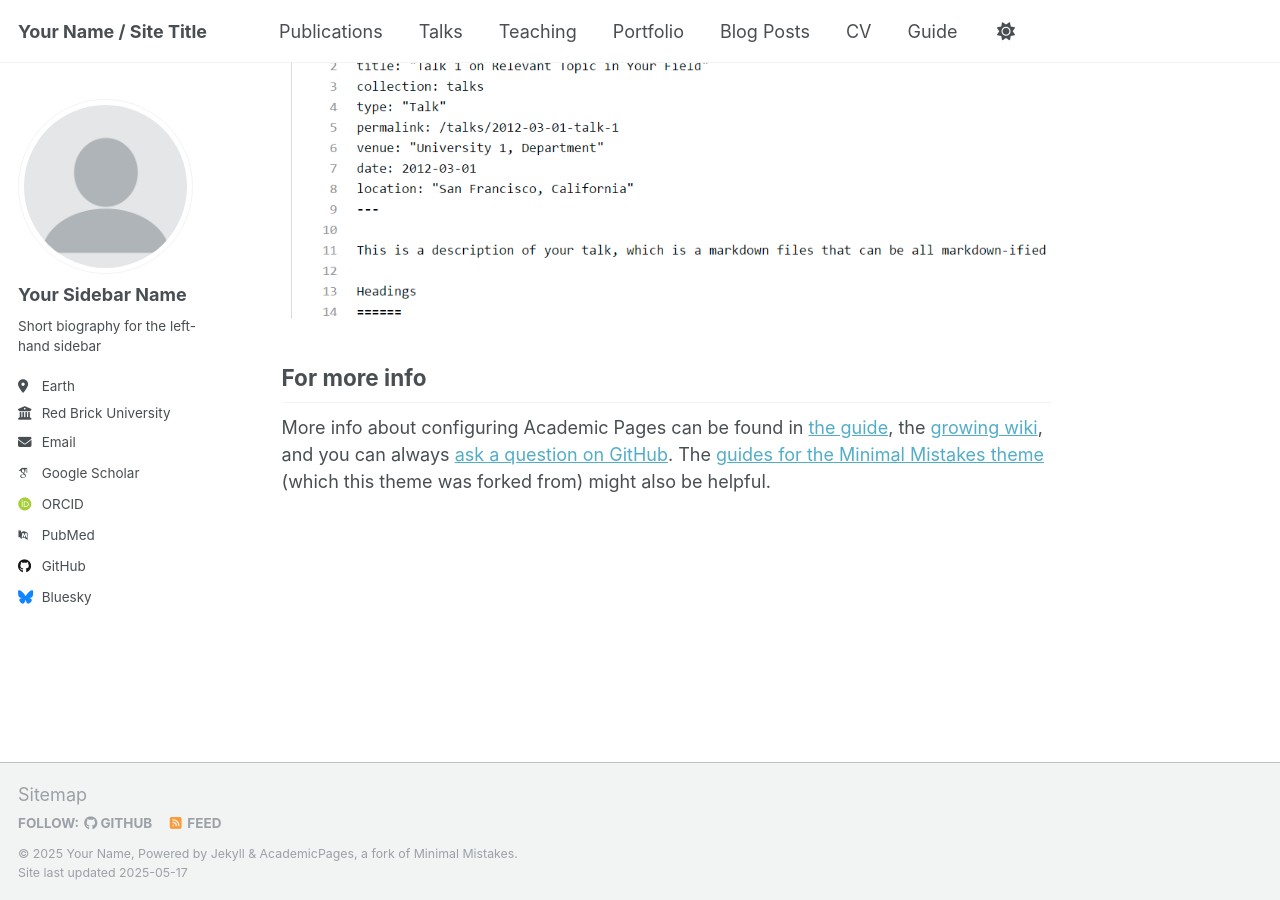
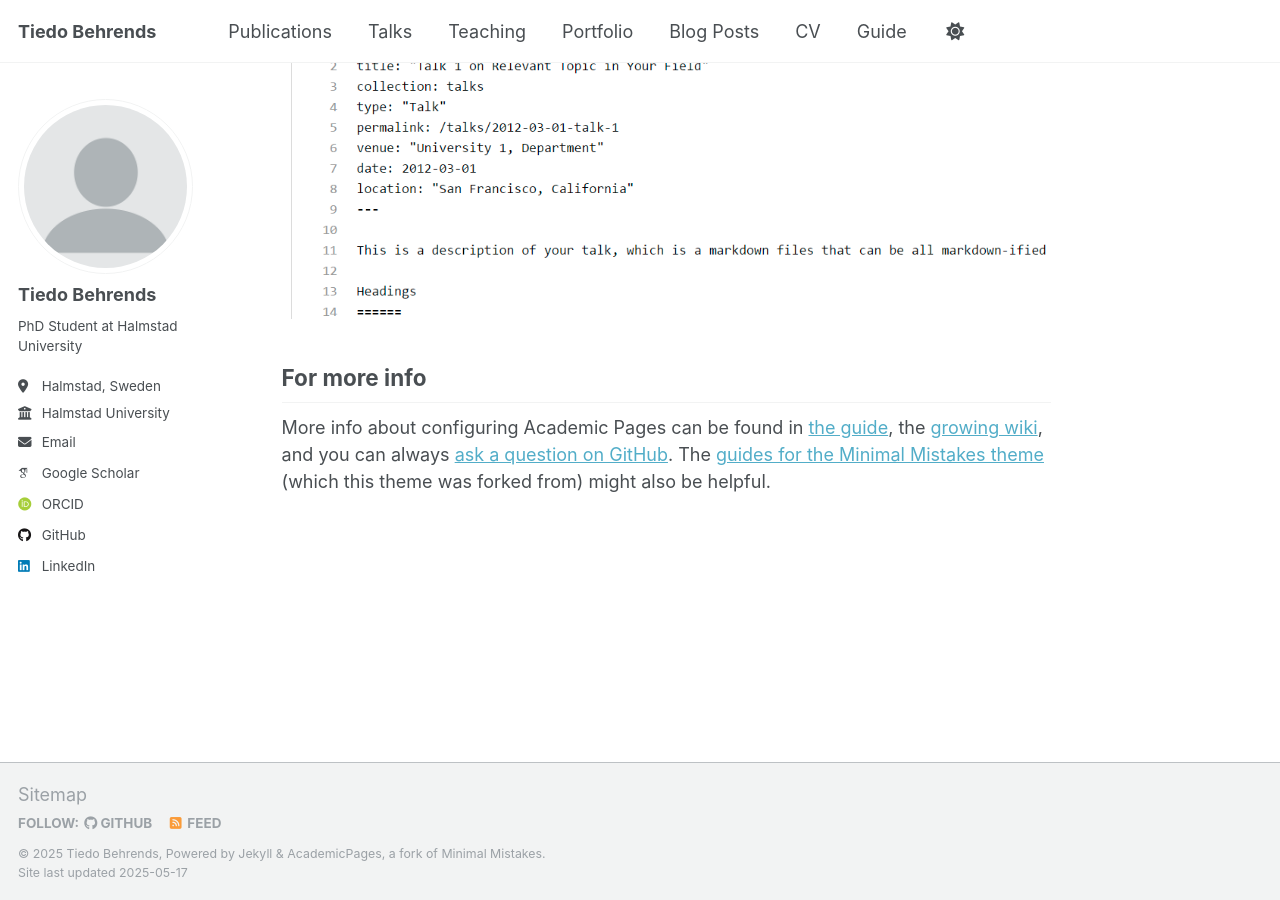
Before and after one commit to tiebehr/tiebehr.github.io, a Jekyll site: the page built from _pages/about.md, in a window 1280 px wide and 900 px high, scrolled down 2636 px. Built offline with Jekyll 4.4.1, drawn with Linux system fonts in a browser that asks for light colours; some web fonts are replaced.

Commit message:
Update _config.yml

```diff
--- a/_config.yml
+++ b/_config.yml
@@ -9,13 +9,13 @@
 # Basic Site Settings
 locale                   : "en-US"
 site_theme               : "default"
-title                    : "Your Name / Site Title"
+title                    : "Tiedo Behrends"
 title_separator          : "-"
-name                     : &name "Your Name"
-description              : &description "personal description"
+name                     : &name "Tiedo Behrends"
+description              : &description "PhD Student at Halmstad University"
 url                      : https://academicpages.github.io # the base hostname & protocol for your site e.g. "https://[your GitHub username].github.io" or if you already have some other page hosted on Github then use "https://[your GitHub username].github.io/[Your Repo Name]"
 baseurl                  : "" # the subpath of your site, e.g. "/blog"
-repository               : "academicpages/academicpages.github.io"
+repository               : "tiebehr.github.io"
 
 # Site Author - The following control what appear as part of the author content on the side bar.
 #               If a field is blank the icon and link will not appear, otherwise it will be shown.
@@ -23,22 +23,22 @@ repository               : "academicpages/academicpages.github.io"
 author:
   # Biographic information
   avatar           : "profile.png"
-  name             : "Your Sidebar Name"
+  name             : "Tiedo Behrends"
   pronouns         : # example: "she/her"
-  bio              : "Short biography for the left-hand sidebar"
-  location         : "Earth"
-  employer         : "Red Brick University"
+  bio              : "PhD Student at Halmstad University"
+  location         : "Halmstad, Sweden"
+  employer         : "Halmstad University"
   uri              : # URL
-  email            : "none@example.org"
+  email            : "tiedo.behrends@hh.se"
 
   # Academic websites
   academia         : # URL
   arxiv            : # URL - Update with the correct link to your profile
-  googlescholar    : "https://scholar.google.com/citations?user=PS_CX0AAAAAJ"
+  googlescholar    : "https://scholar.google.com/citations?user=59Ufeh8AAAAJ"
   impactstory      : # URL
-  orcid            : "http://orcid.org/yourorcidurl"
+  orcid            : "http://orcid.org/0009-0009-9415-7167"
   semantic         : # URL
-  pubmed           : "https://www.ncbi.nlm.nih.gov/pubmed/?term=john+snow"
+  pubmed           : # "https://www.ncbi.nlm.nih.gov/pubmed/?term=john+snow"
   researchgate     : # URL
   scopus           : # URL
 
@@ -46,12 +46,12 @@ author:
   bitbucket        : # Username - Update with your username on the site
   codepen          : # Username
   dribbble         : # Username
-  github           : "academicpages"
+  github           : "tiebehr"
   kaggle           : # Username
   stackoverflow    : # User number or user number and name (i.e., use "1" or "1/jeff-atwood")
 
   # Social media
-  bluesky          : "bsky.app" # Replace this with you Bluesky username
+  bluesky          : # "bsky.app" # Replace this with you Bluesky username
   facebook         : # Username
   flickr           : # Username
   foursquare       : # Username
@@ -60,7 +60,7 @@ author:
   keybase          : # Username
   instagram        : # Username
   lastfm           : # Username
-  linkedin         : # Username
+  linkedin         : "tiebehr"
   mastodon         : # URL
   medium           : # URL
   pinterest        : # Username
```
